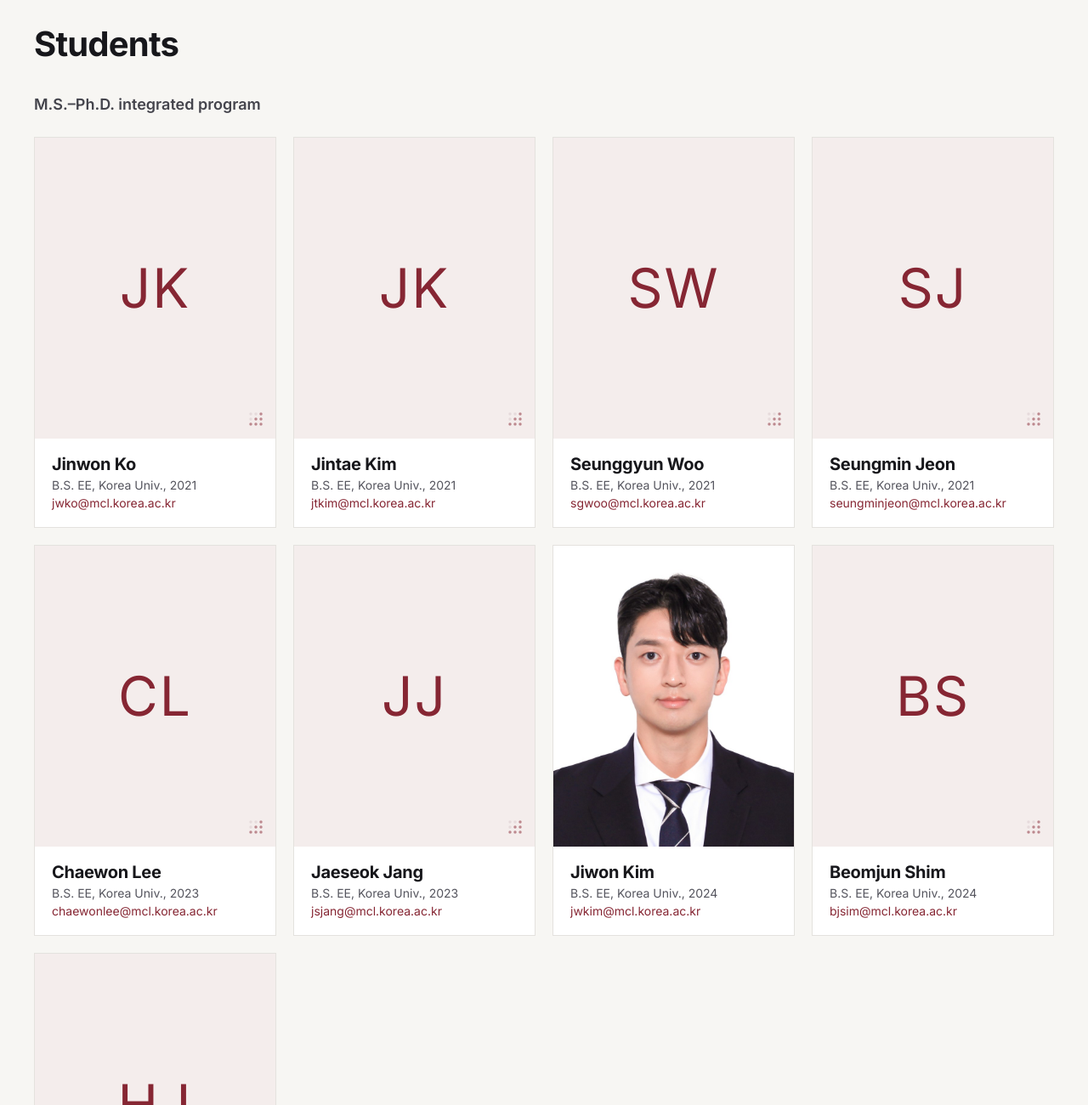
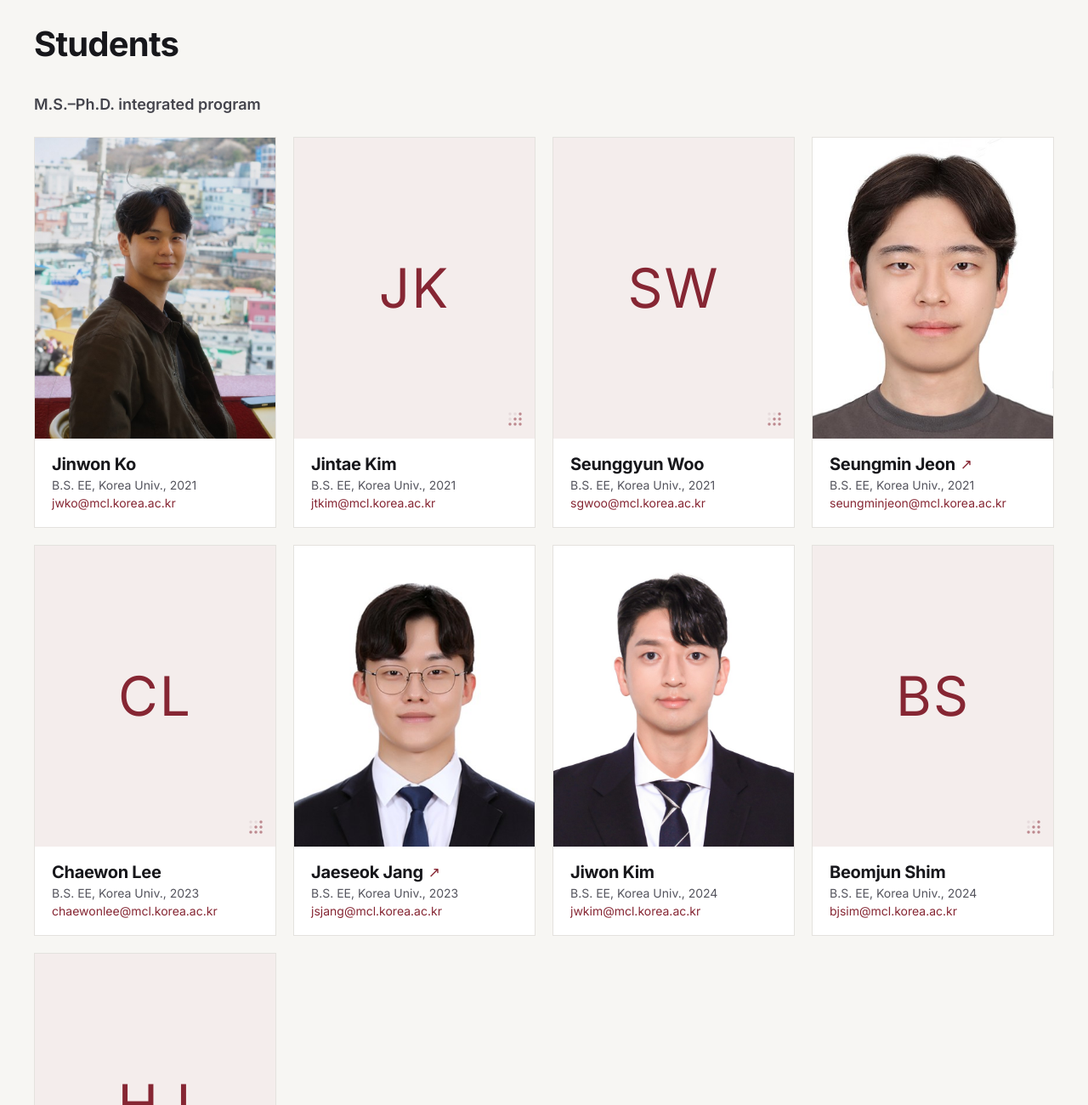
Before and after one commit to changsukim-ku/surelab-homepage, a plain HTML site: page people.html in a window 1280 px wide. Shown: the part 1003-2303 px from the top of the page at 85% size. Drawn offline with Linux system fonts and the light colour scheme.

Commit message:
People: photos for Jinwon Ko, Jaeseok Jang, Seungmin Jeon; GitHub links
Co-Authored-By: Claude Opus 5.5 <noreply@anthropic.com>
Claude-Session: https://claude.ai/code/session_019DkR5rkkzJ6eXb763qS34b

```diff
--- a/people.html
+++ b/people.html
@@ -68,7 +68,7 @@ a{color:#17171B;text-decoration:none}a:hover{color:#862633}.pcard{transition:bor
 <div style="aspect-ratio: 4 / 5; background: #F4EDEC; position: relative; display: flex; align-items: center; justify-content: center">
 <span style="font-size: 64px; font-weight: 300; letter-spacing: 2px; color: #862633">JK</span>
 <svg width="18" height="18" viewBox="0 0 72 72" aria-hidden="true" style="position: absolute; right: 14px; bottom: 14px; opacity: 0.5"><circle cx="12" cy="12" r="7" fill="#D9C9CB"></circle><circle cx="36" cy="12" r="7" fill="#D9C9CB"></circle><circle cx="60" cy="12" r="7" fill="#862633"></circle><circle cx="12" cy="36" r="7" fill="#D9C9CB"></circle><circle cx="36" cy="36" r="7" fill="#862633"></circle><circle cx="60" cy="36" r="7" fill="#862633"></circle><circle cx="12" cy="60" r="7" fill="#862633"></circle><circle cx="36" cy="60" r="7" fill="#862633"></circle><circle cx="60" cy="60" r="7" fill="#862633"></circle></svg>
-<div style="position: absolute; inset: 0; background-image: none; background-size: cover; background-position: center"></div>
+<div style="position: absolute; inset: 0; background-image: url(images/people/jinwon_ko.jpg); background-size: cover; background-position: center"></div>
 </div>
 <div style="padding: 18px 20px 20px; display: flex; flex-direction: column; gap: 4px">
 <div style="display: flex; align-items: center; gap: 6px"><span style="font-weight: 700; font-size: 20px; letter-spacing: -0.3px">Jinwon Ko</span><span style="display: none; font-size: 17px; color: #862633">↗</span></div>
@@ -110,14 +110,14 @@ a{color:#17171B;text-decoration:none}a:hover{color:#862633}.pcard{transition:bor
 <div style="aspect-ratio: 4 / 5; background: #F4EDEC; position: relative; display: flex; align-items: center; justify-content: center">
 <span style="font-size: 64px; font-weight: 300; letter-spacing: 2px; color: #862633">SJ</span>
 <svg width="18" height="18" viewBox="0 0 72 72" aria-hidden="true" style="position: absolute; right: 14px; bottom: 14px; opacity: 0.5"><circle cx="12" cy="12" r="7" fill="#D9C9CB"></circle><circle cx="36" cy="12" r="7" fill="#D9C9CB"></circle><circle cx="60" cy="12" r="7" fill="#862633"></circle><circle cx="12" cy="36" r="7" fill="#D9C9CB"></circle><circle cx="36" cy="36" r="7" fill="#862633"></circle><circle cx="60" cy="36" r="7" fill="#862633"></circle><circle cx="12" cy="60" r="7" fill="#862633"></circle><circle cx="36" cy="60" r="7" fill="#862633"></circle><circle cx="60" cy="60" r="7" fill="#862633"></circle></svg>
-<div style="position: absolute; inset: 0; background-image: none; background-size: cover; background-position: center"></div>
+<div style="position: absolute; inset: 0; background-image: url(images/people/seungmin_jeon.jpg); background-size: cover; background-position: center"></div>
 </div>
 <div style="padding: 18px 20px 20px; display: flex; flex-direction: column; gap: 4px">
-<div style="display: flex; align-items: center; gap: 6px"><span style="font-weight: 700; font-size: 20px; letter-spacing: -0.3px">Seungmin Jeon</span><span style="display: none; font-size: 17px; color: #862633">↗</span></div>
+<div style="display: flex; align-items: center; gap: 6px"><span style="font-weight: 700; font-size: 20px; letter-spacing: -0.3px">Seungmin Jeon</span><span style="display: block; font-size: 17px; color: #862633">↗</span></div>
 <span style="font-size: 14px; color: #55555E">B.S. EE, Korea Univ., 2021</span>
 <span style="font-size: 14px; color: #862633; overflow-wrap: anywhere">seungminjeon@mcl.korea.ac.kr</span>
 </div>
-<a class="cardlink" href="#" target="_blank" rel="noopener" aria-label="Seungmin Jeon homepage" style="position: absolute; inset: 0; display: none"></a>
+<a class="cardlink" href="https://github.com/seungminjeon-github" target="_blank" rel="noopener" aria-label="Seungmin Jeon homepage" style="position: absolute; inset: 0; display: block"></a>
 </div>
 
 <div class="pcard" style="background: #FFFFFF; border: 1px solid #E4E2DE; display: flex; flex-direction: column; position: relative">
@@ -138,14 +138,14 @@ a{color:#17171B;text-decoration:none}a:hover{color:#862633}.pcard{transition:bor
 <div style="aspect-ratio: 4 / 5; background: #F4EDEC; position: relative; display: flex; align-items: center; justify-content: center">
 <span style="font-size: 64px; font-weight: 300; letter-spacing: 2px; color: #862633">JJ</span>
 <svg width="18" height="18" viewBox="0 0 72 72" aria-hidden="true" style="position: absolute; right: 14px; bottom: 14px; opacity: 0.5"><circle cx="12" cy="12" r="7" fill="#D9C9CB"></circle><circle cx="36" cy="12" r="7" fill="#D9C9CB"></circle><circle cx="60" cy="12" r="7" fill="#862633"></circle><circle cx="12" cy="36" r="7" fill="#D9C9CB"></circle><circle cx="36" cy="36" r="7" fill="#862633"></circle><circle cx="60" cy="36" r="7" fill="#862633"></circle><circle cx="12" cy="60" r="7" fill="#862633"></circle><circle cx="36" cy="60" r="7" fill="#862633"></circle><circle cx="60" cy="60" r="7" fill="#862633"></circle></svg>
-<div style="position: absolute; inset: 0; background-image: none; background-size: cover; background-position: center"></div>
+<div style="position: absolute; inset: 0; background-image: url(images/people/jaeseok_jang.jpg); background-size: cover; background-position: center"></div>
 </div>
 <div style="padding: 18px 20px 20px; display: flex; flex-direction: column; gap: 4px">
-<div style="display: flex; align-items: center; gap: 6px"><span style="font-weight: 700; font-size: 20px; letter-spacing: -0.3px">Jaeseok Jang</span><span style="display: none; font-size: 17px; color: #862633">↗</span></div>
+<div style="display: flex; align-items: center; gap: 6px"><span style="font-weight: 700; font-size: 20px; letter-spacing: -0.3px">Jaeseok Jang</span><span style="display: block; font-size: 17px; color: #862633">↗</span></div>
 <span style="font-size: 14px; color: #55555E">B.S. EE, Korea Univ., 2023</span>
 <span style="font-size: 14px; color: #862633; overflow-wrap: anywhere">jsjang@mcl.korea.ac.kr</span>
 </div>
-<a class="cardlink" href="#" target="_blank" rel="noopener" aria-label="Jaeseok Jang homepage" style="position: absolute; inset: 0; display: none"></a>
+<a class="cardlink" href="https://github.com/jsjang0209" target="_blank" rel="noopener" aria-label="Jaeseok Jang homepage" style="position: absolute; inset: 0; display: block"></a>
 </div>
 
 <div class="pcard" style="background: #FFFFFF; border: 1px solid #E4E2DE; display: flex; flex-direction: column; position: relative">
```
Also changed, not shown: _source/pages/People.dc.html (+6 -1 lines), _source/images/people/jaeseok_jang.jpg (added), _source/images/people/jinwon_ko.jpg (added), _source/images/people/seungmin_jeon.jpg (added), images/people/jaeseok_jang.jpg (added), images/people/jinwon_ko.jpg (added), images/people/seungmin_jeon.jpg (added), 1 other file.
